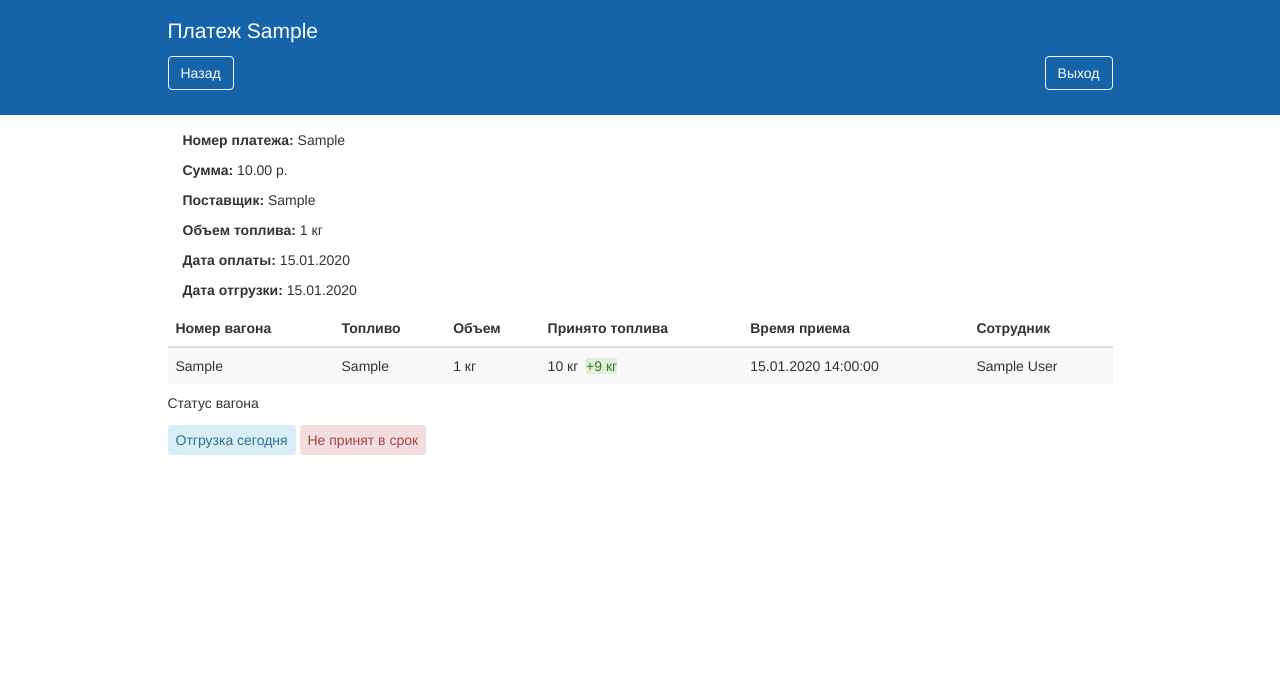
After one commit to gorskii/fuel-tracker, a Django app: page /bills/details/1/ in a window 1280 px wide. The commit adds this page. Shown: the top 699 px of the page. Run offline with Django 3.2, Linux system fonts and the light colour scheme; a user stored in the database is signed in; tables that the repository leaves empty hold one stand-in row (values such as "Sample post"); some libraries are stand-ins or nearby versions.

Commit message:
Added bills detail view

```diff
--- a/tracker/forms.py
+++ b/tracker/forms.py
@@ -45,7 +45,7 @@ class TrackingModelForm(forms.ModelForm):
 
     def __init__(self, *args, **kwargs):
         super(TrackingModelForm, self).__init__(*args, **kwargs)
-        self.fields['railcar'].queryset = Railcars.objects.filter(is_accepted=False)
+        self.fields['railcar'].queryset = Railcars.objects.filter(is_accepted=False).order_by('railcar')
         self.fields['railcar'].widget.attrs = {'class': 'form-control'}
         self.fields['railcar'].empty_label = 'Выберите вагон'
         self.fields['amount'].widget.attrs = {'class': 'form-control',
--- a/tracker/static/tracker/css/style.css
+++ b/tracker/static/tracker/css/style.css
@@ -9,6 +9,14 @@ html {
 
 body {
     margin-bottom: 50px;
+}
+
+.fail {
+    color: white;
+    background-color: #de5962
+}
+.fail:hover {
+    background-color: #de434d
 }
 
 /**************** HEADER *****************/
--- /dev/null
+++ b/tracker/templates/tracker/bills_detail.html
@@ -0,0 +1,95 @@
+{% extends 'tracker/base.html' %}
+{% load customfilters %}
+
+{% block title %}
+    Платеж {{ bill }}
+{% endblock %}
+
+{% block header %}
+    <span class="header-title">Платеж {{ bill }}</span>
+    <nav>
+        <a class="btn" href="{% url 'tracker:bills' %}">Назад</a>
+        <a class="btn btn-logout" href="{% url 'tracker:logout' %}">Выход</a>
+    </nav>
+{% endblock %}
+
+{% block content %}
+    <div class="col-sm-6">
+        <p><b>Номер платежа:</b> {{ bill.bill }}</p>
+        <p><b>Сумма:</b> {{ bill.amount }} р.</p>
+        <p><b>Поставщик:</b> {{ bill.supplier }}</p>
+        <p><b>Объем топлива:</b> {{ fuel_total.normalize }} кг</p>
+        <p><b>Дата оплаты:</b> {{ bill.bill_date|date:"d.m.Y" }}</p>
+        <p><b>Дата отгрузки:</b> {{ bill.supply_date|date:"d.m.Y" }}</p>
+    </div>
+    {% if railcars_list %}
+        <div class="table-responsive">
+            <table class="table table-striped table-hover">
+                <thead>
+                <tr>
+                    <th>Номер вагона</th>
+                    <th>Топливо</th>
+                    <th>Объем</th>
+                    <th>Принято топлива</th>
+                    <th>Время приема</th>
+                    <th>Сотрудник</th>
+                </tr>
+                </thead>
+                <tbody>
+                {% for railcar in railcars_list %}
+                    <tr class="{% if railcars_stat|key:railcar == 2 %}info{% endif %}
+                               {% if railcars_stat|key:railcar == 1 %}danger{% endif %}
+                               ">
+                        <td>{{ railcar.railcar }}</td>
+                        <td>{{ railcar.fuel }}</td>
+                        <td>{{ railcar.volume.normalize }} кг</td>
+                        <td>
+                            {% if railcar.is_accepted %}
+                                {% for track in railcar.tracking_set.all %}
+                                    {{ track.amount.normalize }} кг&nbsp;
+                                {% endfor %}
+                                {% with fuel_diff|key:railcar as diff %}
+                                    {% if diff > 0 %}
+                                        <span class="alert-danger">
+                                        -{{ diff|floatformat:-4 }} кг
+                                    </span>
+                                    {% endif %}
+                                    {% if diff < 0 %}
+                                        <span class="alert-success">
+                                        +{{ diff|abs|floatformat:-4 }} кг
+                                    </span>
+                                    {% endif %}
+                                {% endwith %}
+                            {% endif %}
+                        </td>
+                        <td>
+                            {% if railcar.is_accepted %}
+                                {% for track in railcar.tracking_set.all %}
+                                    {{ track.time|date:"j.m.Y H:i:s" }} &nbsp;
+                                {% endfor %}
+                                {% with date_diff|key:railcar as date %}
+                                    {% if date.days < 0 %}
+                                        <span class="alert-warning">Задержка на {{ date|to_date }}</span>
+                                    {% endif %}
+                                {% endwith %}
+                            {% endif %}
+                        </td>
+                        <td>
+                            {% if railcar.is_accepted %}
+                                {% for track in railcar.tracking_set.all %}
+                                    {% firstof track.accepted_by.get_full_name track.accepted_by.get_short_name track.accepted_by.get_username %}
+                                {% endfor %}
+                            {% endif %}
+                        </td>
+                    </tr>
+                {% endfor %}
+                </tbody>
+            </table>
+            <div class="table__legend">
+            <h5>Статус вагона</h5>
+            <span class="track-status alert-info">Отгрузка сегодня</span>
+            <span class="track-status alert-danger">Не принят в срок</span>
+        </div>
+        </div>
+    {% endif %}
+{% endblock %}
--- a/tracker/urls.py
+++ b/tracker/urls.py
@@ -11,6 +11,7 @@ urlpatterns = [
     url(r'^railcars/new/$', views.TrackCreateView.as_view(), name='track_new'),
     url(r'^bills/$', views.BillsListView.as_view(), name='bills'),
     url(r'^bills/new/$', views.bill_create, name='bills_new'),
+    url(r'^bills/details/(?P<pk>[0-9]+)/$', views.BillsDetailView.as_view(), name='bills_detail'),
     url(r'^tracking/$', views.MonitoringView.as_view(), name='tracking'),
     url(r'^tracking/details/(?P<pk>[0-9]+)/$', views.TrackDetailView.as_view(), name='track_detail'),
     url(r'^login/$', views.MainLoginView.as_view(), name='login'),
--- a/tracker/views.py
+++ b/tracker/views.py
@@ -65,7 +65,25 @@ class BillsListView(LoginRequiredMixin, PermissionRequiredMixin, generic.ListVie
     def get_context_data(self, **kwargs):
         context = super(BillsListView, self).get_context_data(**kwargs)
         context['bills_stat'] = get_bill_stat()
+        context['railcars_stat'] = get_railcars_stat()
         # FIXME Возвращаются два идентичных элемента контекста, bills и object_list. Поправить, если возможоно
+        return context
+
+
+class BillsDetailView(LoginRequiredMixin, PermissionRequiredMixin, generic.DetailView):
+    permission_required = 'tracker.view_bills'
+    model = Bills
+    context_object_name = 'bill'
+    template_name_suffix = '_detail'
+
+    def get_context_data(self, **kwargs):
+        context = super(BillsDetailView, self).get_context_data(**kwargs)
+        railcars = self.object.railcars_set.all().order_by('railcar')
+        context['railcars_list'] = railcars
+        context['fuel_total'] = railcars.aggregate(Sum('volume')).get('volume__sum', 0.00)
+        context['fuel_diff'] = get_fuel_diff(railcars)
+        context['date_diff'] = get_date_diff(railcars)
+        context['railcars_stat'] = get_railcars_stat()
         return context
 
 
```
Also changed, not shown: tracker/templates/tracker/bills.html (+23 -4 lines), tracker/templates/tracker/monitoring.html (+6 -7 lines), tracker/templates/tracker/tracking_detail.html (+10 -8 lines).
